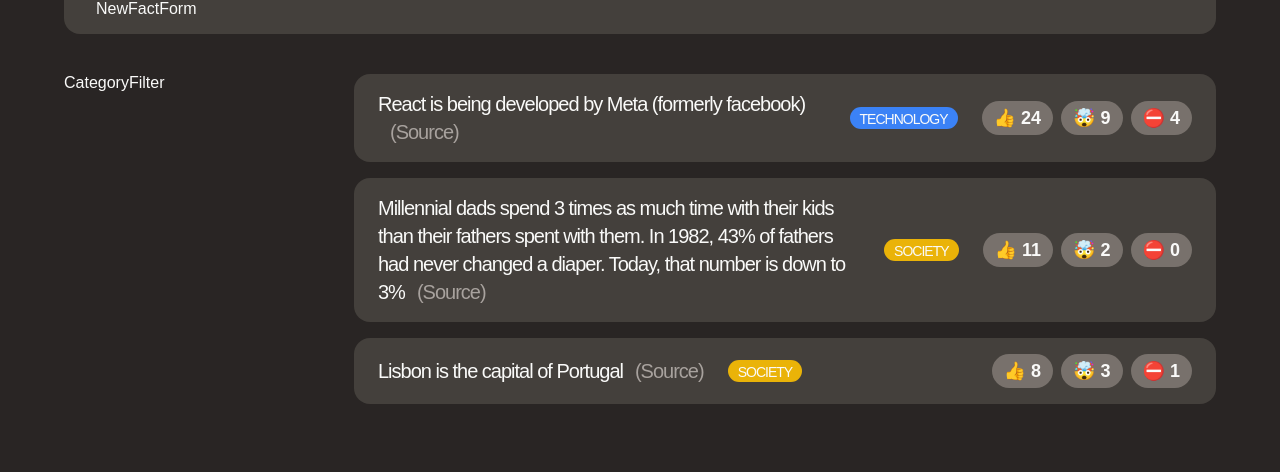
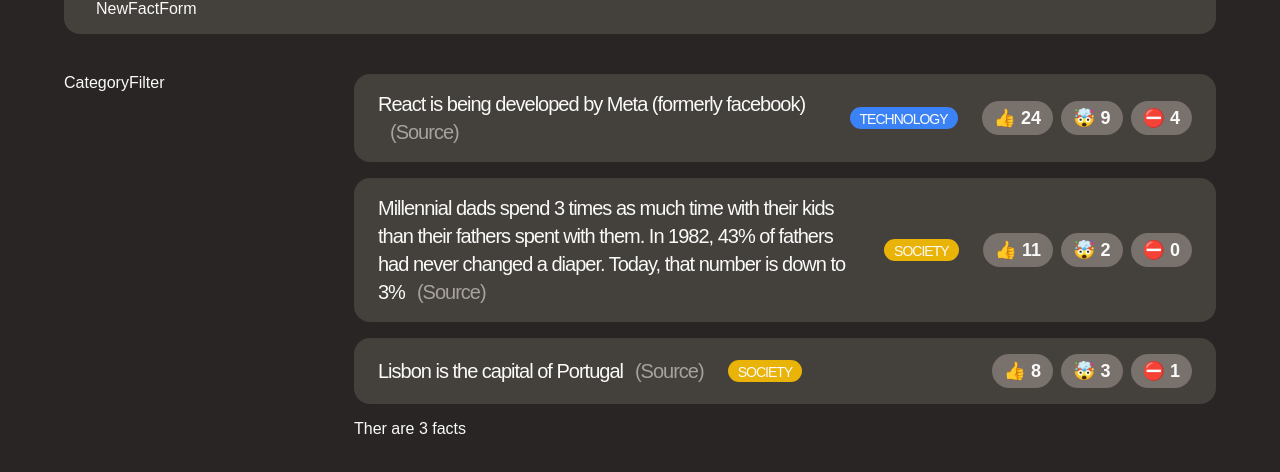
Before and after one commit to miguelbeltrancastro/Today-I-learned, a React (Create React App) app: page / in a window 1280 px wide. Shown: the part 172-644 px from the top of the page. Built offline with nearby package versions, Linux system fonts and the light colour scheme; a web font is replaced by a local one.

Commit message:
list itemas as components

```diff
--- a/src/App.js
+++ b/src/App.js
@@ -85,8 +85,17 @@ function FactList(){
 
   return <section><ul className="facts-list">
     {
-      fact.map((fact)=>
-        <li key={fact.id} className="fact">
+      fact.map((fact)=> <Fact key={fact.id} fact={fact}/>
+
+    )}
+    </ul>
+    Ther are {fact.length} facts
+    </section>;
+}
+
+function Fact({fact}){
+  return(
+  <li className="fact">
   <p>
     {fact.text}
     <a
@@ -104,9 +113,7 @@ function FactList(){
     <button>🤯 {fact.votesMindblowing}</button>
     <button>⛔ {fact.votesFalse}</button>
   </div>
-      </li>
-    )}
-    </ul></section>;
+  </li>)
 }
 
 export default App
--- a/src/style.css
+++ b/src/style.css
@@ -108,7 +108,7 @@ ul {
   }
 }
 
-.container {
+#root {
   max-width: 1500px;
   margin-left: auto;
   margin-right: auto;
```
Lines whose indentation alone changed are shown as unchanged.
